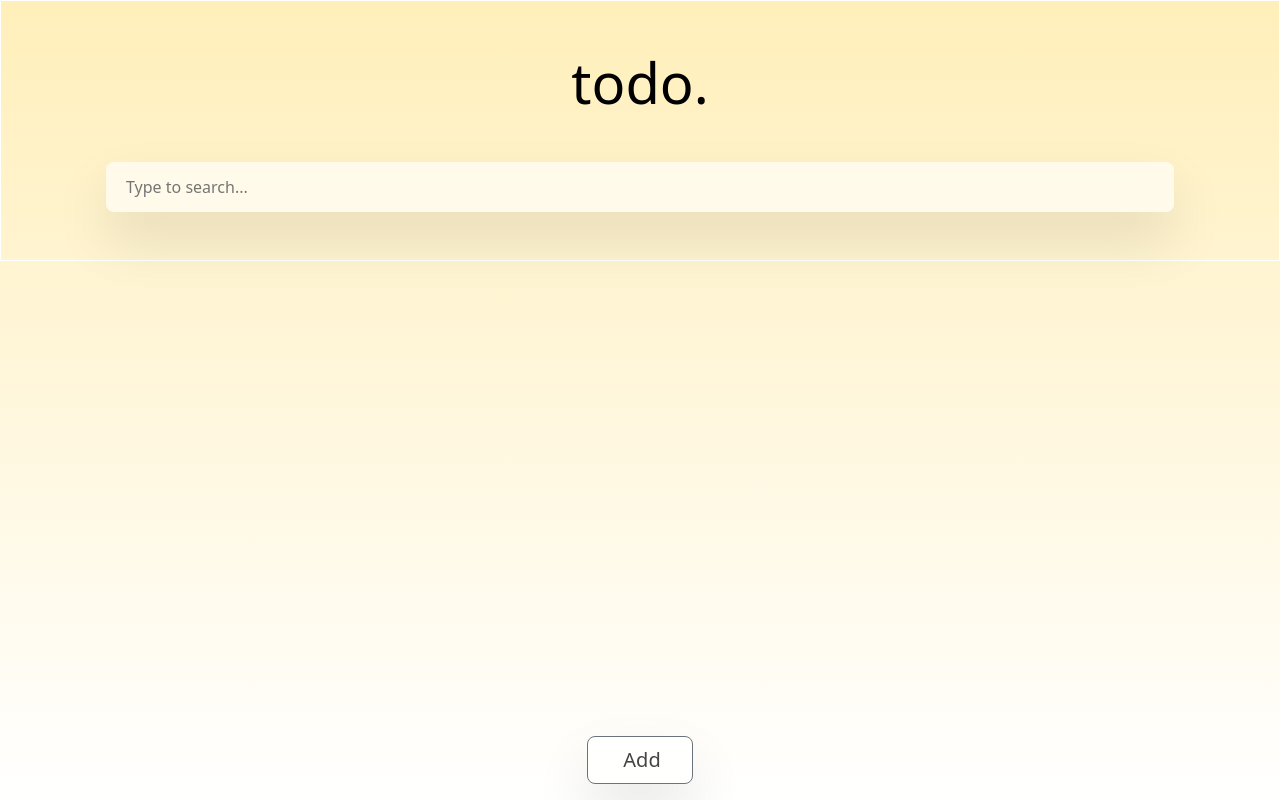
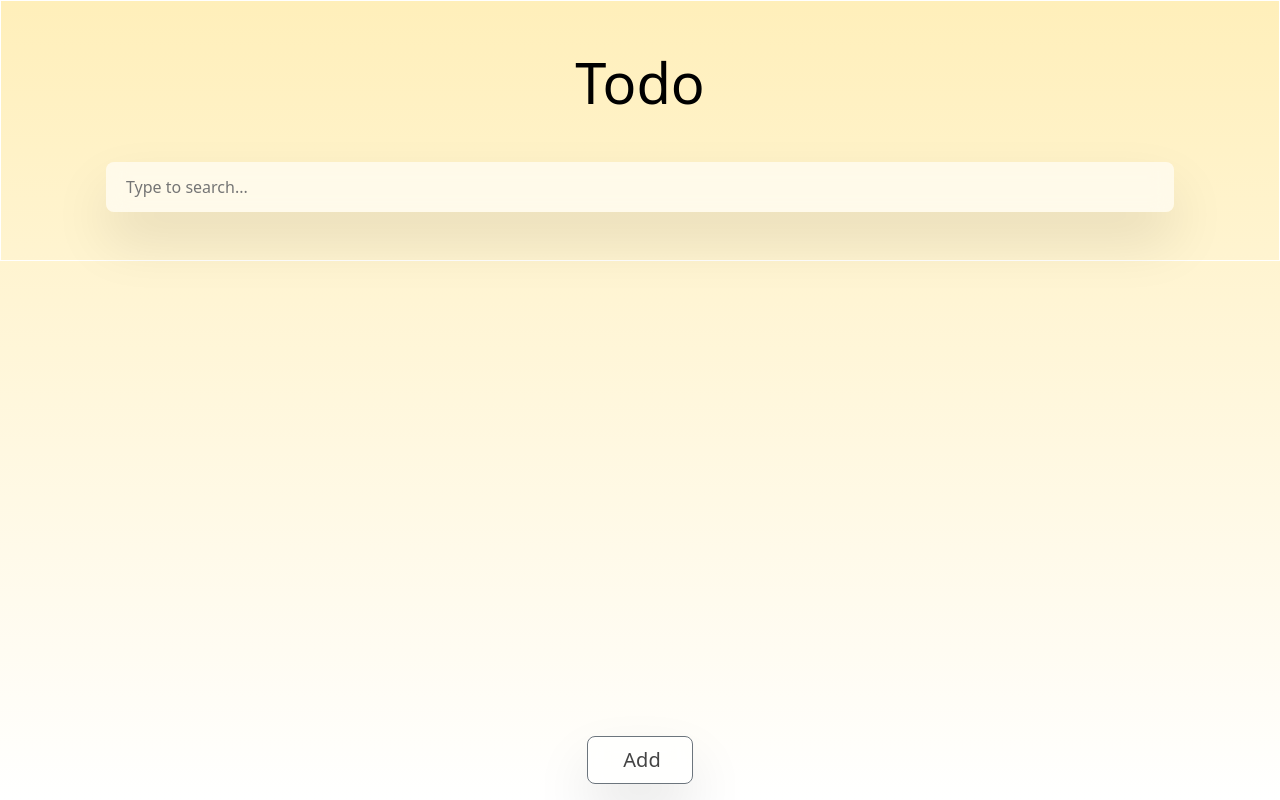
Before and after one commit to madhavbiju/BU_Todo, a plain HTML site: page index.html in a window 1280 px wide. Drawn offline with nearby package versions, Linux system fonts and the light colour scheme.

Commit message:
chaged todo title

```diff
--- a/index.html
+++ b/index.html
@@ -24,7 +24,7 @@
       <!-- Bootstrap Static Header -->
       <div class="jumbotron bg-cover text-white border border-white">
         <div class="container py-5 text-center">
-          <h1 class="display-4 font-weight-bold col-md-12 text-black">todo.</h1>
+          <h1 class="display-4 font-weight-bold col-md-12 text-black">Todo</h1>
           <div id="searchbox" class="col-md-12 px-4 mt-5"></div>
         </div>
       </div>
```
